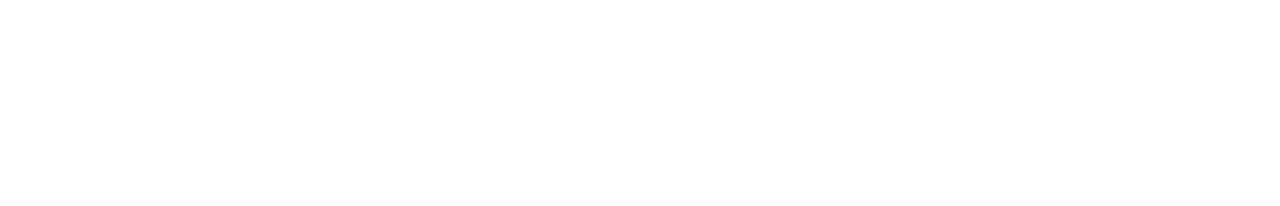
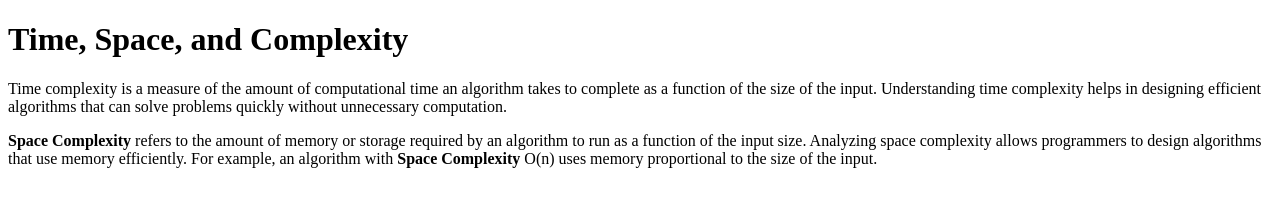
Before and after one commit to acciojob/time-and-space-complexity-subishga06, a website: page main.html in a window 1280 px wide. Drawn offline with Linux system fonts and the light colour scheme.

Commit message:
created a submission

```diff
--- a/main.html
+++ b/main.html
@@ -7,10 +7,25 @@
 </head>
 
 <body>
-	<!-- the entire body must be written by student -->
-    <script type="text/javascript" src="./script.js">
-</script>
+    <!-- Body content starts here -->
 
+    <h1>Time, Space, and Complexity</h1>
+
+    <p>
+        Time complexity is a measure of the amount of computational time an algorithm takes to complete as a function of the size of the input.
+        Understanding time complexity helps in designing efficient algorithms that can solve problems quickly without unnecessary computation.
+    </p>
+
+    <p>
+        <b>Space Complexity</b> refers to the amount of memory or storage required by an algorithm to run as a function of the input size.
+        Analyzing space complexity allows programmers to design algorithms that use memory efficiently.
+        For example, an algorithm with <b>Space Complexity</b> O(n) uses memory proportional to the size of the input.
+    </p>
+
+    <!-- Body content ends here -->
+
+    <script type="text/javascript" src="./script.js"></script>
 </body>
 
+
 </html>
```
